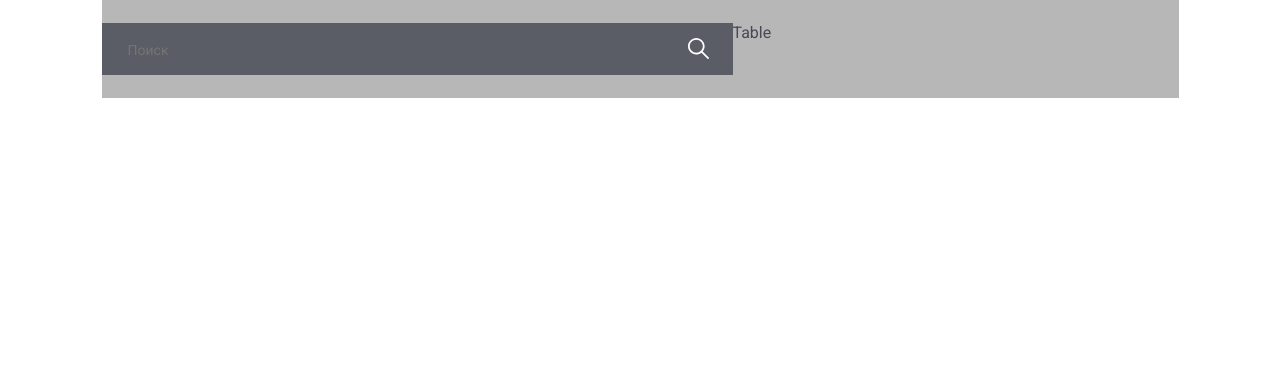
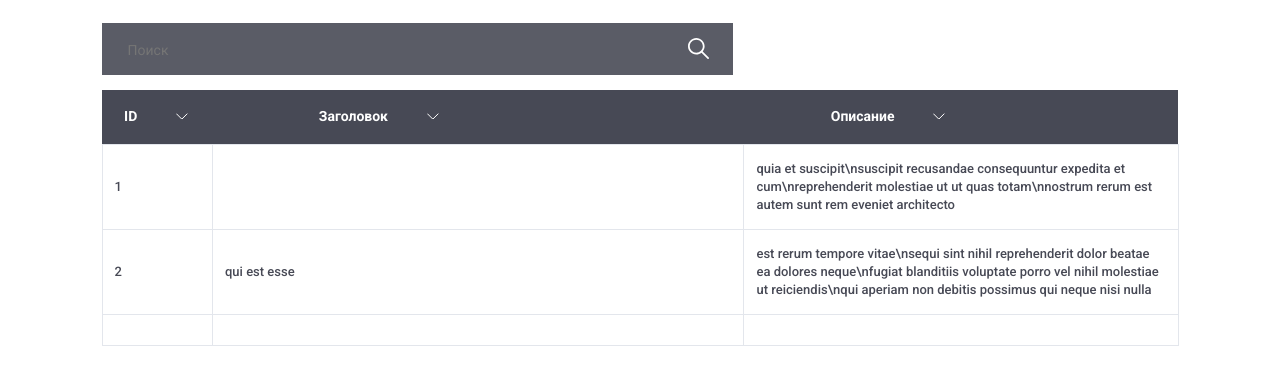
Before and after one commit to BerezinKonstantin/test_for_abarus, a React (Create React App) app: page / in a window 1280 px wide. Shown: the top 384 px of the page. Built offline with nearby package versions, Linux system fonts and the light colour scheme.

Commit message:
Верстка по макекту

```diff
--- a/public/index.html
+++ b/public/index.html
@@ -15,7 +15,7 @@
       href="https://fonts.googleapis.com/css2?family=Roboto:ital,wght@0,400;0,500;0,700;1,700&display=swap"
       rel="stylesheet"
     />
-    <title>Таблица 1/10</title>
+    <title>Таблица</title>
   </head>
   <body>
     <noscript>You need to enable JavaScript to run this app.</noscript>
--- a/src/App.css
+++ b/src/App.css
@@ -3,44 +3,88 @@
   padding: 0;
   box-sizing: border-box;
   font-family: "Roboto", sans-serif;
+  font-style: normal;
   color: rgba(71, 73, 85, 1);
   -moz-osx-font-smoothing: grayscale;
   -webkit-font-smoothing: antialiased;
 }
-
 .app {
   display: flex;
+  flex-direction: column;
   margin: 0 auto;
   padding: 23px 0;
   width: 1077px;
   text-align: center;
-  background-color: rgb(184, 183, 183);
 }
-
+.search_input_wrapper {
+  display: flex;
+  margin: 0 auto 15px 0;
+  width: 631px;
+  min-height: 52px;
+  position: relative;
+}
 .search_input {
   width: 100%;
-  padding: 18px 0 15px 26px;
+  padding: 18px 50px 15px 26px;
   border: none;
   background-color: rgba(90, 92, 102, 1);
   color: rgba(178, 183, 191, 1);
   font-weight: 400;
   font-size: 14px;
   line-height: 19px;
-  z-index: 0;
-}
-.search_input_wrapper {
-  display: flex;
-  width: 631px;
-  min-height: 52px;
-  position: relative;
 }
 .search_input_wrapper::after {
+  position: absolute;
+  top: 15px;
+  right: 24px;
   content: "";
   background: url(./assets/Search-Icon.svg);
   width: 21px;
   height: 21px;
-  z-index: 1;
+}
+.table {
+  border-collapse: collapse;
+}
+.table__heading {
+  height: 54px;
+  border-collapse: collapse;
+  background-color: rgba(71, 73, 85, 1);
+  color: rgba(255, 255, 255, 1);
+
+  font-weight: 600;
+  font-size: 14px;
+  line-height: 19px;
+}
+.table__row {
+  min-height: 56px;
+}
+th {
+  justify-content: center;
+  align-items: center;
+  color: inherit;
+  font-weight: inherit;
+}
+td {
+  padding: 15px 12px;
+  text-align: left;
+  font-weight: 500;
+  font-size: 13px;
+  line-height: 18px;
+  color: inherit;
+  border: 1px solid rgba(227, 230, 236, 1);
+}
+.table__heading_text {
+  margin: 0 auto 0 20%;
+  width: min-content;
+  color: inherit;
+  position: relative;
+}
+.table__heading_text::after {
   position: absolute;
-  top: 15px;
-  right: 24px;
+  top: 6px;
+  left: calc(100% + 39px);
+  content: "";
+  background: url(./assets/Sort-pointer.svg);
+  width: 12px;
+  height: 6px;
 }
--- a/src/App.tsx
+++ b/src/App.tsx
@@ -1,14 +1,20 @@
-import React from "react";
+import React, { useEffect } from "react";
 import "./App.css";
 import SearchInput from "./components/SearchInput";
 import Table from "./components/Table";
 
 function App() {
+  useEffect(() => {
+    document.title = "new title";
+  }, []);
+
   return (
-    <div className="app">
-      <SearchInput />
-      <Table />
-    </div>
+    <>
+      <div className="app">
+        <SearchInput />
+        <Table />
+      </div>
+    </>
   );
 }
 
--- a/src/components/Table.tsx
+++ b/src/components/Table.tsx
@@ -1,7 +1,48 @@
 import React from "react";
 
 const Table = () => {
-  return <div>Table</div>;
+  return (
+    <table className="table">
+      <col width="110" />
+      <col width="529" />
+      <col width="432" />
+      <tr className="table__heading">
+        <th>
+          <p className="table__heading_text">ID</p>
+        </th>
+        <th>
+          <p className="table__heading_text">Заголовок</p>
+        </th>
+        <th>
+          <p className="table__heading_text">Описание</p>
+        </th>
+      </tr>
+      <tr className="table__row">
+        <td>1</td>
+        <td></td>
+        <td>
+          quia et suscipit\nsuscipit recusandae consequuntur expedita et
+          cum\nreprehenderit molestiae ut ut quas totam\nnostrum rerum est autem
+          sunt rem eveniet architecto
+        </td>
+      </tr>
+      <tr>
+        <td>2</td>
+        <td>qui est esse</td>
+        <td>
+          est rerum tempore vitae\nsequi sint nihil reprehenderit dolor beatae
+          ea dolores neque\nfugiat blanditiis voluptate porro vel nihil
+          molestiae ut reiciendis\nqui aperiam non debitis possimus qui neque
+          nisi nulla
+        </td>
+      </tr>
+      <tr className="table__row">
+        <td></td>
+        <td></td>
+        <td></td>
+      </tr>
+    </table>
+  );
 };
 
 export default Table;
```
Also changed, not shown: src/assets/Sort-pointer.svg (added).
